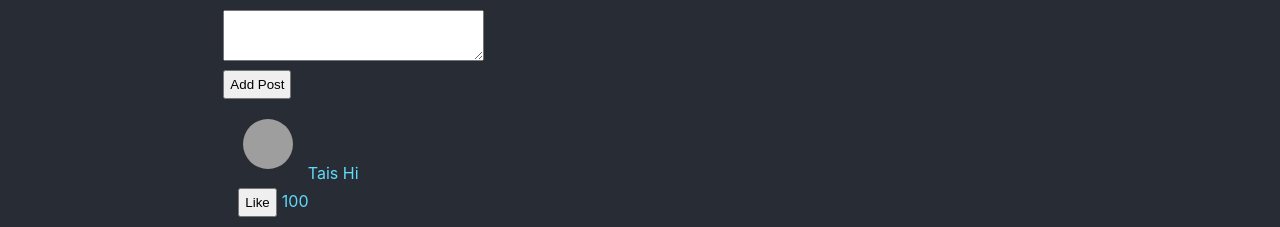
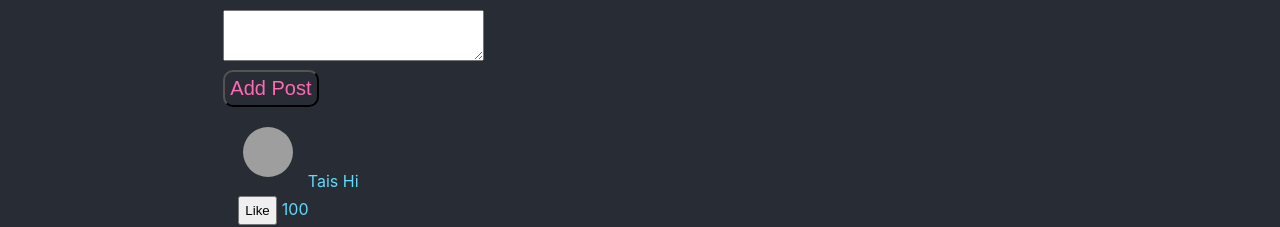
Before and after one commit to TeaThais/my-react-app, a React (Create React App) app: page /profile in a window 1280 px wide. Shown: the part 708-935 px from the top of the page. Built offline with nearby package versions, Linux system fonts and the light colour scheme; grey boxes are pictures that could not be loaded.

Commit message:
Update Post.module.css

```diff
--- a/src/components/Profile/MyPosts/Post/Post.module.css
+++ b/src/components/Profile/MyPosts/Post/Post.module.css
@@ -1,4 +1,8 @@
 .button {
     padding: 5px;
     margin-top: 5px;
+    background-color: #282c34;
+    color: hotpink;
+    font-size: 20px;
+    border-radius: 10px;
 }
```
